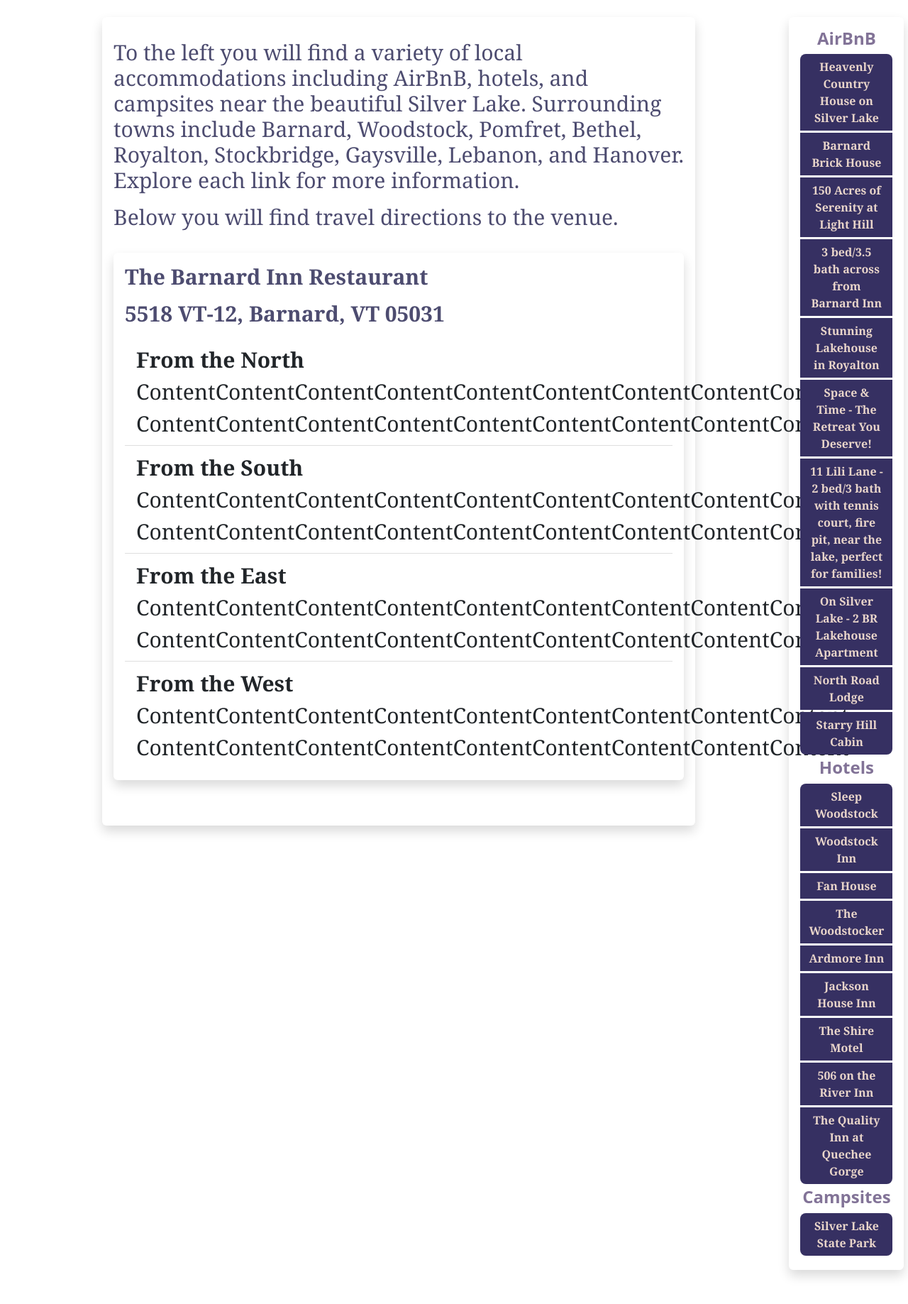
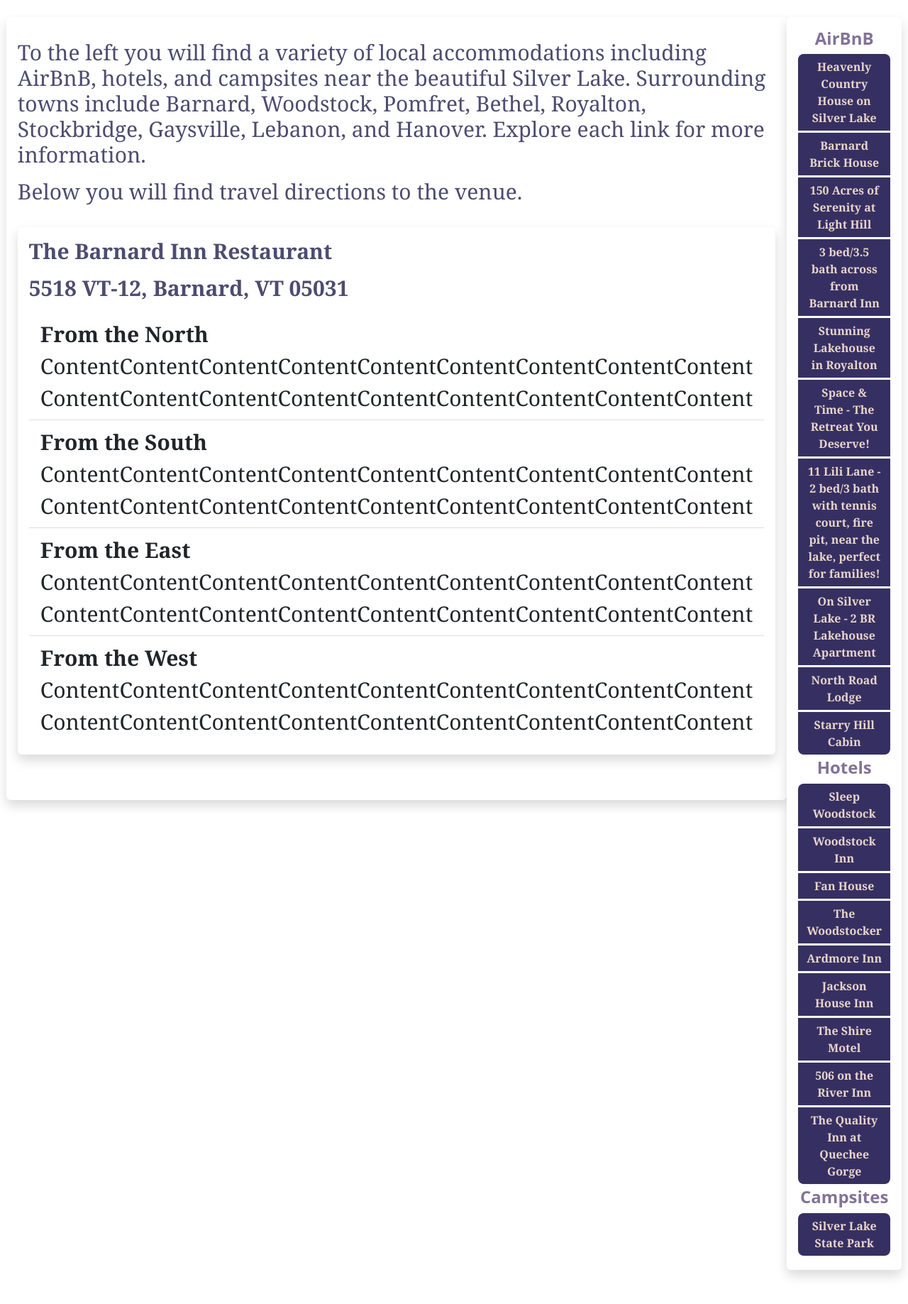
Before and after one commit to ksmontville/wedding_rsvp, a Django app: page /travel/ in a window 1280 px wide. Shown: the part 79-1916 px from the top of the page at 71% size. Run offline with Django 4.2, Linux system fonts and the light colour scheme; some libraries are stand-ins or nearby versions.

Commit message:
Travel page formatting.

```diff
--- a/rsvp/templates/rsvp/travel_accommodations.html
+++ b/rsvp/templates/rsvp/travel_accommodations.html
@@ -5,10 +5,10 @@
 <head>
 
     <style>
-        #weatherDiv1 {
-            margin: auto;
-            width: 70%;
-        }
+<!--        #weatherDiv1 {-->
+<!--            margin: auto;-->
+<!--            width: 70%;-->
+<!--        }-->
 
 <!--        #weatherDiv2 {-->
 <!--            margin: auto;-->
@@ -23,13 +23,13 @@
 
         #accomDiv {
             margin: auto;
-            width: 76%;
+            width: 100%;
             font-family: Georgia;
         }
 
         #travelDiv {
-<!--            margin: auto;-->
-<!--            width: 75%;-->
+            margin: auto;
+            width: 100%;
             font-family: Georgia;
             font-size: 30;
             color: red;
@@ -67,7 +67,8 @@
         .flex-container-travel {
             display: flex;
             flex-basis: row wrap;
-            justify-content: flex-start;
+            width: 100%;
+            justify-content: center;
         }
 
         .flex-child-left {
```
